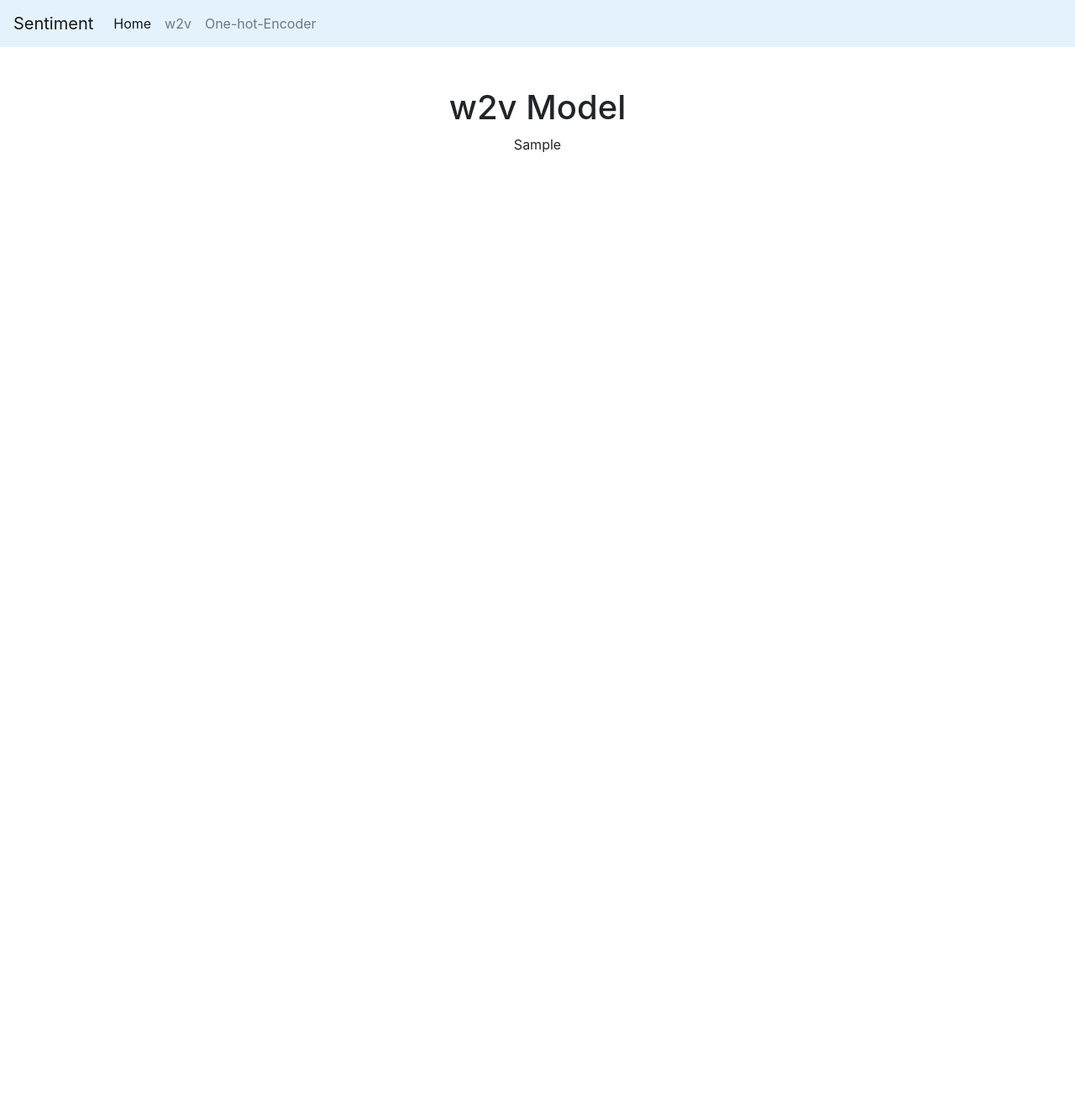
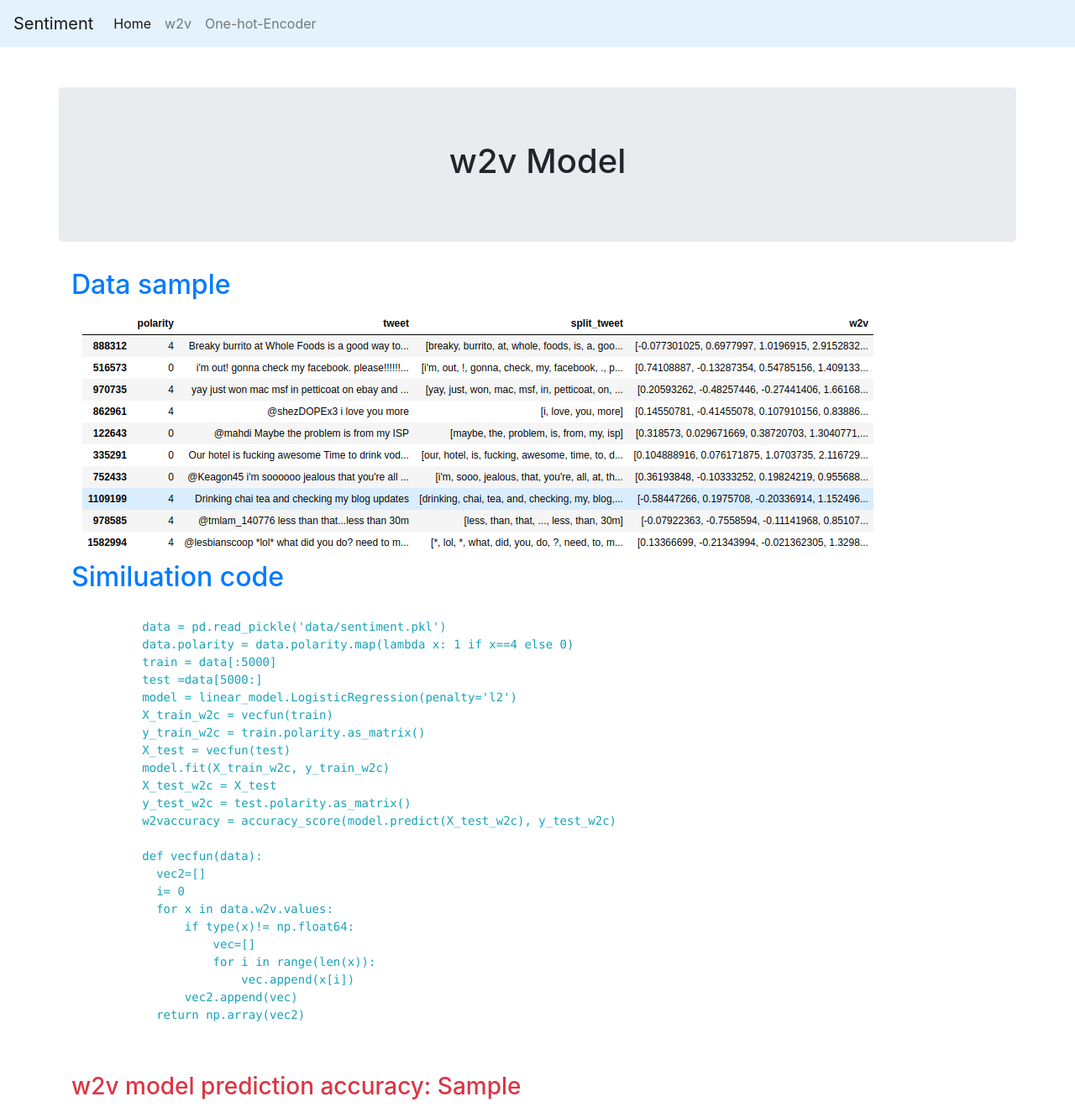
Before and after one commit to xieyiISPM/flaskapp, a Flask app: template templates/w2v.html in a window 1280 px wide. Shown: the whole page at 84% size. Before the commit the page ends 182 px from the top, so only its background shows below. Run offline with Flask 2, Linux system fonts and the light colour scheme; the template is opened without the code that fills it: most values are stand-ins (such as "Sample title", 1, 10 or a date in 2020); some libraries are stand-ins or nearby versions.

Commit message:
w2v and one-hot page done

```diff
--- a/classify.py
+++ b/classify.py
@@ -8,6 +8,7 @@ from sklearn.metrics import accuracy_score
 
 def oheClassify():
     data = pd.read_pickle('data/sentiment.pkl')
+    data.polarity = data.polarity.map(lambda x: 1 if x==4 else 0)
     train = data[:5000]
     test =data[5000:]
     cvX = CountVectorizer(token_pattern="\\w+", lowercase=True)
@@ -25,6 +26,7 @@ def oheClassify():
 
 def w2vClassify():
     data = pd.read_pickle('data/sentiment.pkl')
+    data.polarity = data.polarity.map(lambda x: 1 if x==4 else 0)
     train = data[:5000]
     test =data[5000:]
     model = linear_model.LogisticRegression(penalty='l2')
--- a/templates/w2v.html
+++ b/templates/w2v.html
@@ -1,9 +1,45 @@
 {% extends "layout.html" %}
 {% block body %}
-  <div class="starter-template text-center mt-5">
+  <div class="container jumbotron text-center mt-5">
       <h1>w2v Model</h1>
-      <p>{{w2vscore}}</p>
+
+  </div>
+  <div class="container mt-2">
+      <h2 class="text-primary">Data sample</h2>
+      <img src="/static/data.png" class="img-fluid" >
   </div>
 
+  <div class="container mt-2">
+      <h2 class="text-primary"> Similuation code</h2>
+      <pre class="text-info">
+        <code>
+          data = pd.read_pickle('data/sentiment.pkl')
+          data.polarity = data.polarity.map(lambda x: 1 if x==4 else 0)
+          train = data[:5000]
+          test =data[5000:]
+          model = linear_model.LogisticRegression(penalty='l2')
+          X_train_w2c = vecfun(train)
+          y_train_w2c = train.polarity.as_matrix()
+          X_test = vecfun(test)
+          model.fit(X_train_w2c, y_train_w2c)
+          X_test_w2c = X_test
+          y_test_w2c = test.polarity.as_matrix()
+          w2vaccuracy = accuracy_score(model.predict(X_test_w2c), y_test_w2c)
 
+          def vecfun(data):
+            vec2=[]
+            i= 0
+            for x in data.w2v.values:
+                if type(x)!= np.float64:
+                    vec=[]
+                    for i in range(len(x)):
+                        vec.append(x[i])
+                vec2.append(vec)
+            return np.array(vec2)
+        </code>
+      </pre>
+  </div>
+  <div class="container">
+    <h3 class="text-danger">w2v model prediction accuracy: {{w2vscore}}</h3>
+  </div>
 {% endblock %}
```
Also changed, not shown: templates/ohe.html (+33 -2 lines), static/data.png (added).
